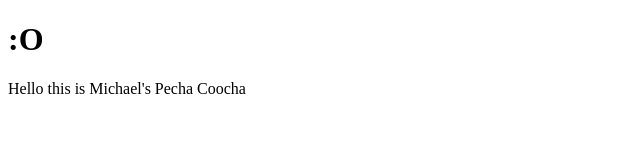
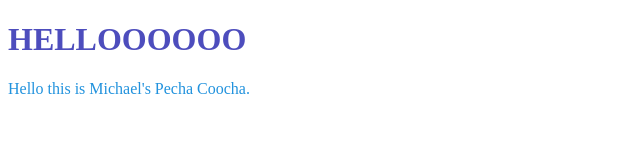
Before and after one commit to mc1025/My_First_Repo, a plain HTML site: page index.html in a window 1280 px wide. Shown: the whole page, without its empty margins (0-640 px from the left). Drawn offline with Linux system fonts and the light colour scheme.

Commit message:
Update index.html
Edit 2

```diff
--- a/index.html
+++ b/index.html
@@ -7,8 +7,9 @@
     <title>Hola</title>
 </head>
 <body>
-    <h1>:O </h1>
-    <p>Hello this is Michael's Pecha Coocha</p>
+    <h1 style="color:rgb(77, 77, 189);">HELLOOOOOO</h1>
+<p style="color:rgb(33, 146, 221);">Hello this is Michael's Pecha Coocha.</p>
+
 
 </body>
 </html>
```
